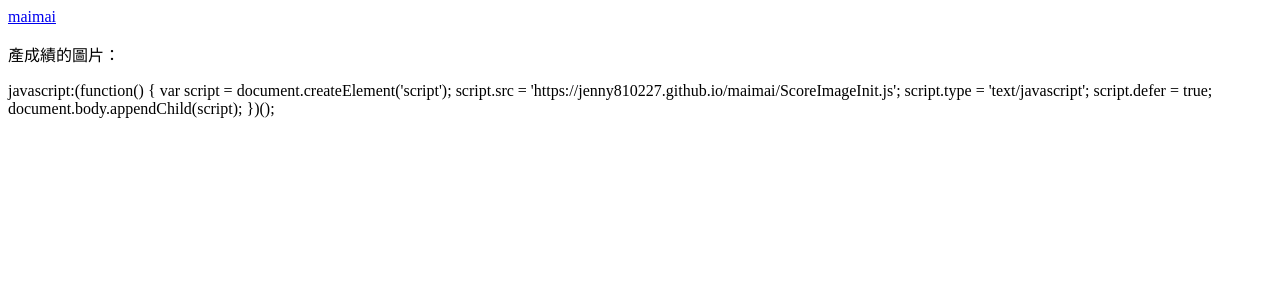
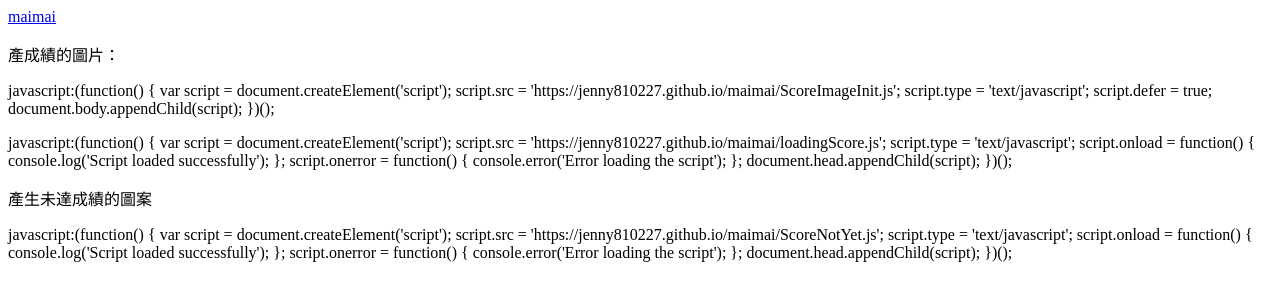
Before and after one commit to jenny810227/maimai, a plain HTML site: page index.html in a window 1280 px wide. Drawn offline with Linux system fonts and the light colour scheme.

Commit message:
新增 未達成績 圖片js

```diff
--- a/index.html
+++ b/index.html
@@ -22,6 +22,37 @@
         })();</p>
     </div>
 
+    <div>
+        <p></p>
+        <p>javascript:(function() {
+            var script = document.createElement('script');
+            script.src = 'https://jenny810227.github.io/maimai/loadingScore.js';
+            script.type = 'text/javascript';
+            script.onload = function() {
+              console.log('Script loaded successfully');
+            };
+            script.onerror = function() {
+              console.error('Error loading the script');
+            };
+            document.head.appendChild(script);
+          })();</p>
+    </div>
+
+    <div>
+        <p>產生未達成績的圖案</p>
+        <p>javascript:(function() {
+            var script = document.createElement('script');
+            script.src = 'https://jenny810227.github.io/maimai/ScoreNotYet.js';
+            script.type = 'text/javascript';
+            script.onload = function() {
+              console.log('Script loaded successfully');
+            };
+            script.onerror = function() {
+              console.error('Error loading the script');
+            };
+            document.head.appendChild(script);
+          })();</p>
+    </div>
 
 
 </body>
```
Also changed, not shown: ScoreNotYet.js (added, +48 -0 lines).
